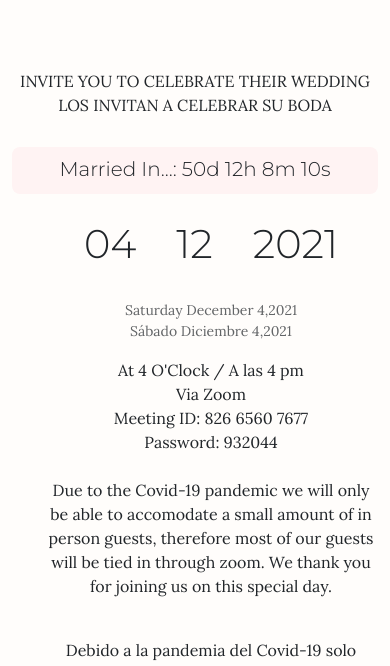
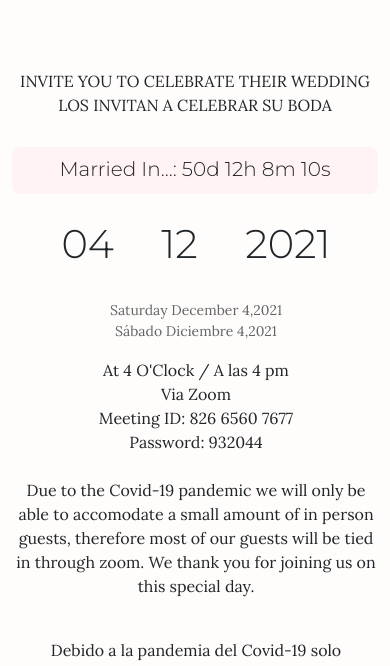
Before and after one commit to jocelyndaublas/zoom-wedding-invite, a plain HTML site: page index.html in a window 390 px wide. Shown: the part 169-835 px from the top of the page. Drawn offline with nearby package versions, Linux system fonts and the light colour scheme.

Commit message:
fixed responsive left margin spacing

```diff
--- a/index.html
+++ b/index.html
@@ -86,16 +86,16 @@
                         <h5 id="demo"></h5>
                     </div>
                 </div>
-                <ul class="date-list">
+                <ul class="date-list margin-right">
                     <li class="date-number">04</li>
                     <li class="date-number">12</li>
                     <li class="date-number">2021</li>
                 </ul>
-                <ul>
+                <ul class="margin-right">
                     <li class="date-name">Saturday December 4,2021</li>
                     <li class="date-name">Sábado Diciembre 4,2021</li>
                 </ul>
-                <ul>
+                <ul class="margin-right">
                     <li>At 4 O'Clock / A las 4 pm</li>
                     <li>Via Zoom </li>
                     <li>Meeting ID: 826 6560 7677</li>
--- a/styles.css
+++ b/styles.css
@@ -80,6 +80,9 @@
   text-align: center;
   margin-top: 60px;
 }
+.margin-right {
+  margin-left: -30px;
+}
 button {
   margin-top: 15px;
   /* margin-left: -40px; */
@@ -143,10 +146,10 @@
   display: none;
 }
 
-  .img-fluid{
+.img-fluid {
   border: 1px solid black;
   border-radius: 4px;
-    height:100%;
+  height: 100%;
   width: 100%;
 }
 /* gallery page*/
```
Lines whose indentation alone changed are shown as unchanged.
